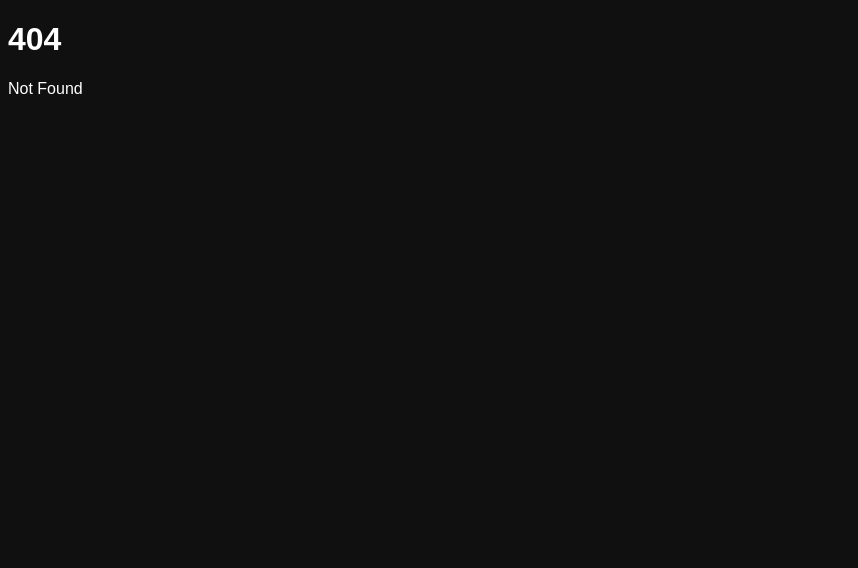
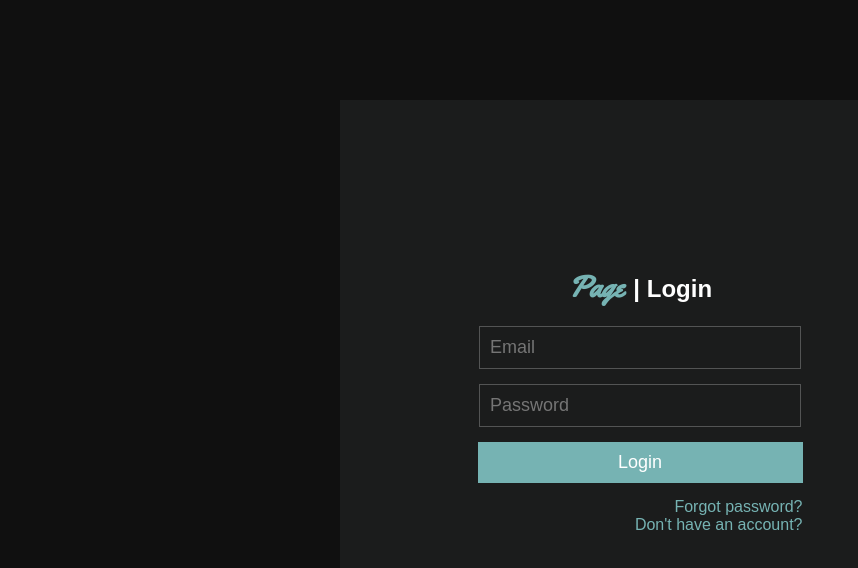
Before and after one commit to aabiji/page, a SvelteKit app in the folder frontend/: page /auth in a window 1280 px wide. Before the commit this address had no page. Shown: the top 568 px of the page, without its empty margins (0-858 px from the left). Built offline with nearby package versions, Linux system fonts and the light colour scheme.

Commit message:
auth page ui

```diff
--- a/frontend/src/routes/utils.ts
+++ b/frontend/src/lib/utils.ts
@@ -21,3 +21,7 @@ export function staticFileUrl(file: string): string {
     file = file.replace(window.location.origin+"/", "");
     return `http://localhost:8080/static/${file}`;
 }
+
+export function coverImagePath(file: string): string {
+    return file == "" ? "default-cover-image.png" : staticFileUrl(file);
+}
--- /dev/null
+++ b/frontend/src/routes/auth/+page.svelte
@@ -0,0 +1,85 @@
+<script>
+    // TODO: login with different service providers
+    let isLogin = true;
+    const toggleState = () => isLogin = !isLogin;
+</script>
+
+{#if isLogin}
+<div class="container">
+    <div>
+        <h2 class="logo"> Page </h2>
+        <h2> | Login </h2><br><br>
+        <input type="email" placeholder="Email"><br>
+        <input type="password" placeholder="Password"><br>
+        <button> Login </button><br>
+        <a> Forgot password? </a><br>
+        <a on:click={toggleState}> Don't have an account? </a><br>
+    </div>
+</div>
+{:else}
+<div class="container">
+    <div>
+        <h2 class="logo"> Page </h2>
+        <h2> | Create account </h2><br><br>
+        <input type="email" placeholder="Email"><br>
+        <input type="password" placeholder="Password"><br>
+        <input type="password" placeholder="Repeat password"><br>
+        <button> Signup </button><br>
+        <a on:click={toggleState}> Already have an account? </a><br>
+    </div>
+</div>
+{/if}
+
+<style>
+    .logo {
+        width: 300px;
+        font-size: 30px;
+        margin-right: 5px;
+    }
+    h2 {
+        display: inline;
+        margin-bottom: 15px;
+    }
+    a {
+        float: right;
+    }
+    input {
+        width: 300px;
+        color: white;
+        font-size: 18px;
+        padding: 10px 10px;
+        margin-bottom: 15px;
+        border: #535454 1px solid;
+        background-color: rgba(0,0,0,0);
+    }
+    input:hover, input:focus {
+        outline: none;
+        border: var(--accent-color) 1px solid;
+    }
+    button {
+        width: 325px;
+        color: white;
+        font-size: 18px;
+        padding: 10px 10px;
+        margin-bottom: 15px;
+        background-color: var(--accent-color);
+    }
+    button:hover {
+        background-color: var(--accent-color-darken);
+    }
+    .container {
+        top: 50%;
+        left: 50%;
+        width: 600px;
+        height: 600px;
+        display: flex;
+        margin: 0 auto;
+        position: absolute;
+        text-align: center;
+        align-items: center;
+        margin-bottom: 10px;
+        justify-content: center;
+        background-color: #1b1c1c;
+        transform: translate(-50%, -50%);
+    }
+</style>
--- /dev/null
+++ b/frontend/src/routes/read/+page.svelte
@@ -0,0 +1,5 @@
+<script lang="ts">
+    import BookViewer from "./bookview.svelte";
+</script>
+
+<BookViewer bookName="Dune" />
--- a/frontend/src/routes/epub.ts
+++ b/frontend/src/routes/read/epub.ts
@@ -1,4 +1,4 @@
-import * as utils from "./utils";
+import * as utils from "$lib/utils";
 
 export class EpubViewer {
     // HTMl/XHTML files within the epub file.
--- a/frontend/static/global.css
+++ b/frontend/static/global.css
@@ -1,3 +1,10 @@
+@import url('https://fonts.googleapis.com/css2?family=Yellowtail&display=swap');
+
+:root {
+    --accent-color: #76b3b3;
+    --accent-color-darken: #5e8f8f;
+}
+
 body {
     color: white;
     background-color: #101010;
@@ -7,6 +14,20 @@ body {
 iframe {
     width: 100%;
     border: none;
+}
+
+a {
+    cursor: pointer;
+    color: var(--accent-color);
+}
+
+a:hover, a:active {
+    color: var(--accent-color-darken);
+}
+
+button {
+    border: none;
+    cursor: pointer;
 }
 
 ::-webkit-scrollbar {
@@ -23,3 +44,8 @@ iframe {
 ::-webkit-scrollbar-corner {
     display: none;
 }
+
+.logo {
+    color: var(--accent-color);
+    font-family: 'Yellowtail', cursive;
+}
```
Also changed, not shown: frontend/src/routes/+page.svelte (+10 -3 lines), frontend/src/routes/read/bookview.svelte (renamed from frontend/src/routes/bookview.svelte, +11 -18 lines), 1 other file (tests, documents, lock files or other folders).
